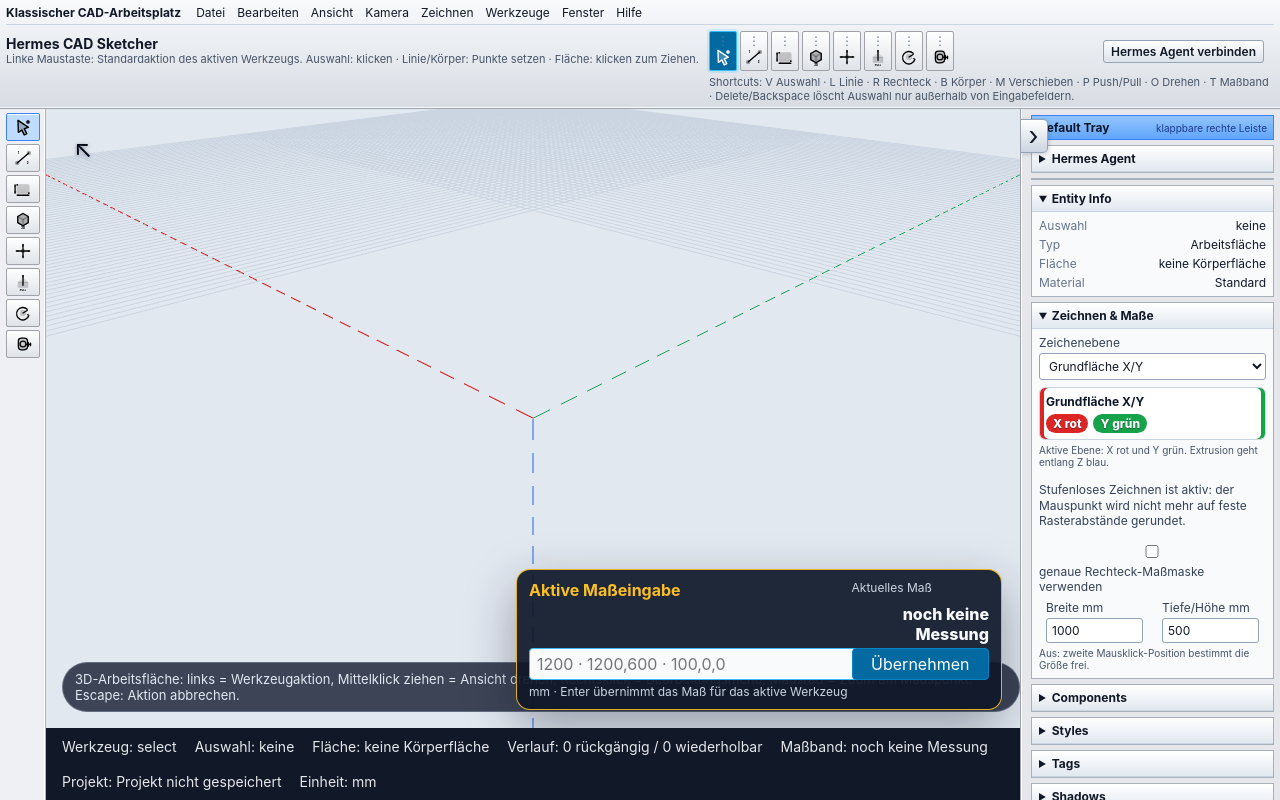
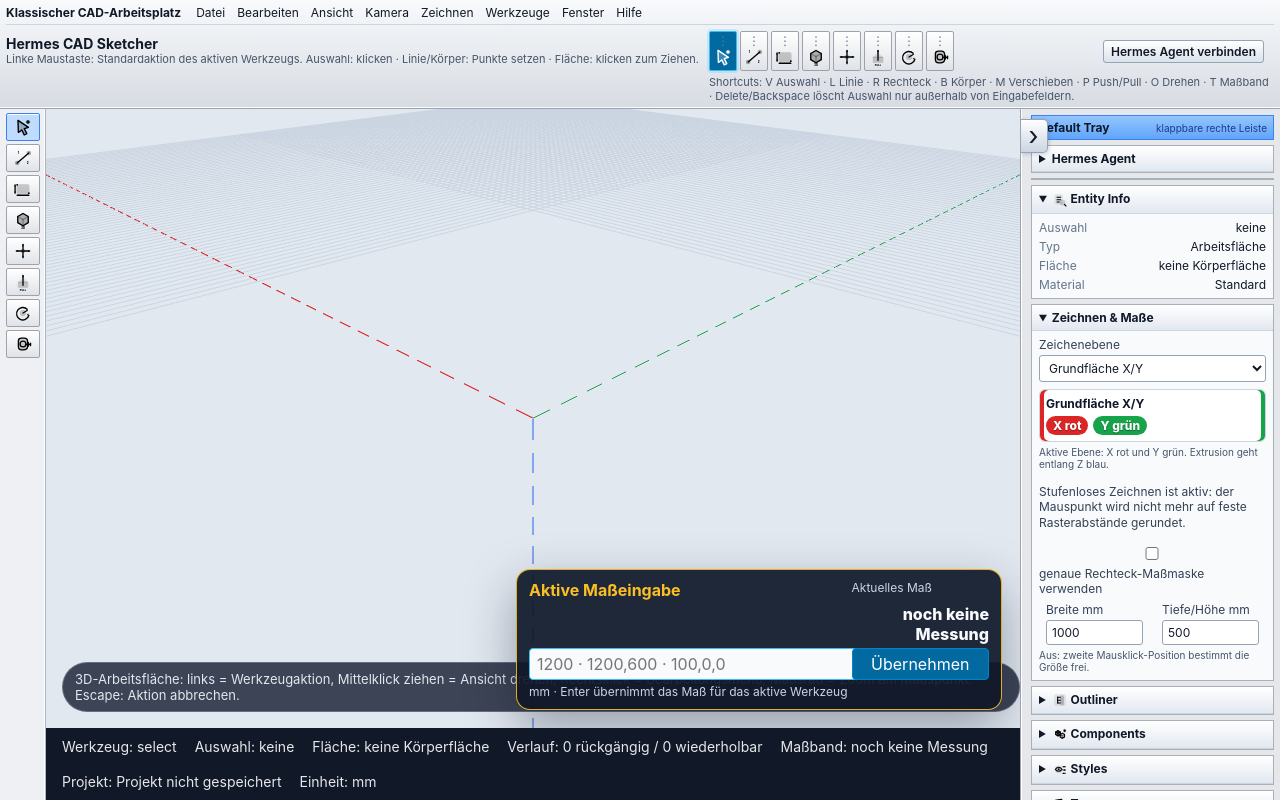
Before and after one commit to MKI13/hermes-cad-sketcher, a React (Vite) app: page / in a window 1280 px wide. Built offline with nearby package versions, Linux system fonts and the light colour scheme.

Commit message:
fix: remove duplicate cursor arrow overlay (#41)
Verified locally with npm run check and npm run smoke:browser; GitHub Actions npm-check passed. Independent review PASS. Closes #37.

```diff
--- a/src/App.tsx
+++ b/src/App.tsx
@@ -1075,7 +1075,7 @@ export default function App() {
           <details className="tray-section"><summary>Hermes Agent</summary><p>Lokaler Hermes Agent des CAD-App-Hosts · Zeichnungsmodus</p><p>SketchUp 2025 Recherche: Umgebungen, PBR-Materialien und Generate Textures sind als eigene Hermes-CAD-Ideen vorgemerkt.</p></details>
           {mouseBindingPanel}
           <details className="tray-section" open>
-            <summary>Entity Info</summary>
+            <summary><HermesIcon id="inspector-clear" label="Inspector" size={16} /> Entity Info</summary>
             <dl>
               <div><dt>Auswahl</dt><dd>{selectedId ?? 'keine'}</dd></div>
               <div><dt>Typ</dt><dd>{selected?.type ?? 'Arbeitsfläche'}</dd></div>
@@ -1110,14 +1110,15 @@ export default function App() {
             </div>
             <small>{useRectangleDimensionMask ? (rectangleMaskResult.ok ? `Aktiv: ${rectangleMaskResult.width} mm × ${rectangleMaskResult.depth} mm, Richtung kommt von der Maus.` : rectangleMaskResult.error) : 'Aus: zweite Mausklick-Position bestimmt die Größe frei.'}</small>
           </details>
-          <details className="tray-section"><summary>Components</summary><p>{model.allComponents().length} Komponenten im Modell.</p></details>
-          <details className="tray-section"><summary>Styles</summary><p>Schlichter CAD-Stil mit Achsen, Kanten und millimetersicherem Raster.</p></details>
-          <details className="tray-section"><summary>Tags</summary><p>Tag-Verwaltung ist vorbereitet.</p></details>
+          <details className="tray-section"><summary><HermesIcon id="outliner-clear" label="Outliner" size={16} /> Outliner</summary><p>{model.allEntities().length} Elemente im Modell.</p></details>
+          <details className="tray-section"><summary><HermesIcon id="component-clear" label="Komponenten" size={16} /> Components</summary><p>{model.allComponents().length} Komponenten im Modell.</p></details>
+          <details className="tray-section"><summary><HermesIcon id="styles-clear" label="Styles" size={16} /> Styles</summary><p>Schlichter CAD-Stil mit Achsen, Kanten und millimetersicherem Raster.</p></details>
+          <details className="tray-section"><summary><HermesIcon id="tags-clear" label="Tags" size={16} /> Tags</summary><p>Tag-Verwaltung ist vorbereitet.</p></details>
           <details className="tray-section"><summary>Shadows</summary><p>Schatten und Tageslicht bleiben als Ansichtsfunktion vorgemerkt.</p></details>
-          <details className="tray-section"><summary>Scenes</summary><p>Szenen und Ansichten werden hier gesammelt.</p></details>
+          <details className="tray-section"><summary><HermesIcon id="scenes-clear" label="Szenen" size={16} /> Scenes</summary><p>Szenen und Ansichten werden hier gesammelt.</p></details>
           <details className="tray-section"><summary>Instructor</summary><p>Körperflächen können ausgewählt und anschließend verschoben oder gezogen werden.</p></details>
           <details className="tray-section materials-section" open>
-            <summary>Materials</summary>
+            <summary><HermesIcon id="materials-clear" label="Materialien" size={16} /> Materials</summary>
             <p>Auswahl mit Material belegen: erst Fläche oder Körper auswählen, dann Farbfeld anklicken.</p>
             <div className="materials-toolbar" aria-label="Material-Auswahl">
               <span>Materialordner: {materialLibrary?.rootLabel ?? 'Standard-Farbfelder'}</span>
@@ -1312,14 +1313,7 @@ export default function App() {
       </aside>
       <section className="workspace">
         <div className="viewport-placeholder">
-          <React.Suspense fallback={(
-            <>
-              <div className="viewport-loading" aria-live="polite">3D-Viewport wird geladen …</div>
-              <div className="cursor-tool-badge cursor-arrow-only" aria-label="Mauszeiger: normaler Pfeil ohne störendes Werkzeug-Symbol">
-                <span className="cursor-arrow">↖</span>
-              </div>
-            </>
-          )}>
+          <React.Suspense fallback={<div className="viewport-loading" aria-live="polite">3D-Viewport wird geladen …</div>}>
             <LazyThreeViewport
               model={model}
               activeTool={tool}
--- a/src/styles.css
+++ b/src/styles.css
@@ -94,9 +94,6 @@ button { font: inherit; }
 .three-viewport { position: absolute; inset: 0; }
 .three-canvas { width: 100%; height: 100%; display: block; cursor: default; }
 .three-canvas:active { cursor: default; }
-.cursor-tool-badge { position: absolute; z-index: 5; display: inline-flex; align-items: center; gap: 2px; pointer-events: none; color: #0f172a; filter: drop-shadow(0 1px 2px rgba(15, 23, 42, 0.45)); }
-.cursor-arrow { font-size: 24px; line-height: 1; color: #020617; }
-.cursor-symbol { display: none; }
 .measurement-field { position: absolute; right: 18px; bottom: 18px; z-index: 4; min-width: min(320px, calc(100% - 36px)); max-width: 460px; border: 1px solid rgba(251, 191, 36, 0.9); background: rgba(15, 23, 42, 0.92); color: #f8fafc; border-radius: 14px; padding: 10px 12px; display: grid; grid-template-columns: auto 1fr; gap: 3px 10px; box-shadow: 0 18px 50px rgba(15, 23, 42, 0.36); }
 .measurement-field strong { color: #fbbf24; }
 .measurement-field span, .measurement-field small { color: #cbd5e1; font-size: 12px; }
--- a/src/ui/ThreeViewport.tsx
+++ b/src/ui/ThreeViewport.tsx
@@ -37,7 +37,6 @@ type ThreeViewportProps = {
 
 export function ThreeViewport({ model, activeTool, selectedId, onSelect, onCreateLine, onCreateRectangle, onCreateBox, onMeasure, onMove, onMeasurementPreview, mouseBindings, onMouseBindingAction, onContextMenuCommand, drawingPlane = 'xy', rectangleDimensions }: ThreeViewportProps) {
   const hostRef = useRef<HTMLDivElement | null>(null);
-  const [cursorPosition, setCursorPosition] = useState({ x: 28, y: 28 });
   const [contextMenu, setContextMenu] = useState<{ x: number; y: number; items: ViewportContextMenuItem[] } | undefined>();
   const [snapCue, setSnapCue] = useState<{ x: number; y: number; label: string } | undefined>();
   const [viewportError, setViewportError] = useState<string | undefined>(() =>
@@ -289,7 +288,6 @@ export function ThreeViewport({ model, activeTool, selectedId, onSelect, onCreat
 
     const pointerMove = (event: PointerEvent) => {
       const rect = renderer.domElement.getBoundingClientRect();
-      setCursorPosition({ x: event.clientX - rect.left + 16, y: event.clientY - rect.top + 18 });
       if (dragRef.current) {
         const last = dragRef.current;
         orbitRef.current = orbitCameraDrag(orbitRef.current, {
@@ -427,13 +425,6 @@ export function ThreeViewport({ model, activeTool, selectedId, onSelect, onCreat
           ))}
         </section>
       )}
-      <div
-        className="cursor-tool-badge cursor-arrow-only"
-        aria-label="Mauszeiger: normaler Pfeil ohne störendes Werkzeug-Symbol"
-        style={{ left: cursorPosition.x, top: cursorPosition.y }}
-      >
-        <span className="cursor-arrow">↖</span>
-      </div>
       {snapCue && <div className="snap-cue" aria-label={`Fanghinweis ${snapCue.label}`} style={{ left: snapCue.x, top: snapCue.y }}>{snapCue.label}</div>}
       <div className="viewport-help">3D-Arbeitsfläche: links = Werkzeugaktion, Mittelklick ziehen = Ansicht drehen, Rechtsklick = Bearbeitungsmenü, Mausrad = Zoom am Mauspunkt. Escape: Aktion abbrechen.</div>
     </div>
```
Also changed, not shown: 2 other files (tests, documents, lock files or other folders).
